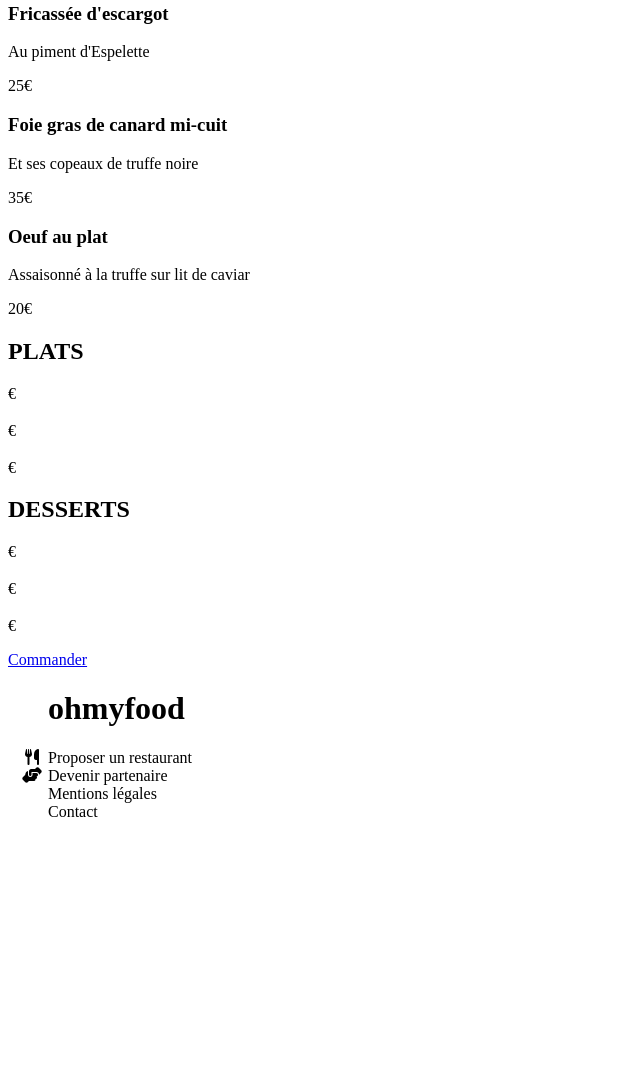
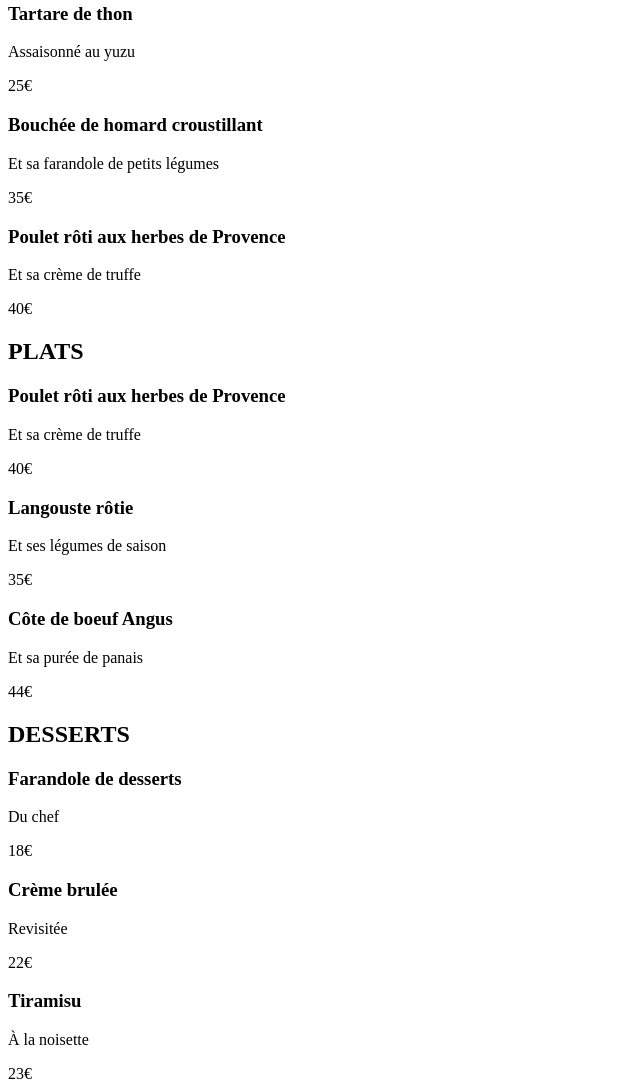
Before and after one commit to Ckeogh10/ohmyfood, a plain HTML site: page menu_4.html in a window 1280 px wide. Shown: the part 260-1346 px from the top of the page, without its empty margins (0-640 px from the left). Before the commit the page ends 1097 px from the top, so only its background shows below. Drawn offline with Linux system fonts and the light colour scheme; a web font is replaced by a local one.

Commit message:
Finished menu_3 HTML

```diff
--- a/menu_4.html
+++ b/menu_4.html
@@ -4,7 +4,7 @@
         <meta charset="utf-8" />
         <meta name="viewport" content="width=device-width, initial-scale=1">
         <link rel="stylesheet"/>
-        <title>ohmyfood</title>
+        <title>ohmyfood - Le délice des sens</title>
         <script src="https://kit.fontawesome.com/7f3e3916ff.js" crossorigin="anonymous"></script>
         <link rel="preconnect" href="https://fonts.googleapis.com">
         <link rel="preconnect" href="https://fonts.gstatic.com" crossorigin>
@@ -27,7 +27,7 @@
                 <div class="menu">
 
                     <div class="menu__restaurant">
-                        <h1>La palette du goût</h1>
+                        <h1>Le délice des sens</h1>
                         <div class="menu__heart">
                             <i class="fa-regular fa-heart"></i>
                         </div>
@@ -38,26 +38,26 @@
                         <h2>ENTRÉES</h2>
 
                         <div class="menu__item">
-                            <h3 class="menu__title">Fricassée d'escargot</h3>
+                            <h3 class="menu__title">Tartare de thon</h3>
                             <div class="menu__info">
-                                <p>Au piment d'Espelette</p>
+                                <p>Assaisonné au yuzu</p>
                                 <p>25€</p>
                             </div>
                         </div>
 
                         <div class="menu__item">
-                            <h3 class="menu__title">Foie gras de canard mi-cuit</h3>
+                            <h3 class="menu__title">Bouchée de homard croustillant</h3>
                             <div class="menu__info">
-                                <p>Et ses copeaux de truffe noire</p>
+                                <p>Et sa farandole de petits légumes</p>
                                 <p>35€</p>
                             </div>
                         </div>
 
                         <div class="menu__item">
-                            <h3 class="menu__title">Oeuf au plat</h3>
+                            <h3 class="menu__title">Poulet rôti aux herbes de Provence</h3>
                             <div class="menu__info">
-                                <p>Assaisonné à la truffe sur lit de caviar</p>
-                                <p>20€</p>
+                                <p>Et sa crème de truffe</p>
+                                <p>40€</p>
                             </div>
                         </div>
 
@@ -68,26 +68,26 @@
                         <h2>PLATS</h2>
 
                         <div class="menu__item">
-                            <h3 class="menu__title"></h3>
+                            <h3 class="menu__title">Poulet rôti aux herbes de Provence</h3>
                             <div class="menu__info">
-                                <p></p>
-                                <p>€</p>
+                                <p>Et sa crème de truffe</p>
+                                <p>40€</p>
                             </div>
                         </div>
 
                         <div class="menu__item">
-                            <h3 class="menu__title"></h3>
+                            <h3 class="menu__title">Langouste rôtie</h3>
                             <div class="menu__info">
-                                <p></p>
-                                <p>€</p>
+                                <p>Et ses légumes de saison</p>
+                                <p>35€</p>
                             </div>
                         </div>
 
                         <div class="menu__item">
-                            <h3 class="menu__title"></h3>
+                            <h3 class="menu__title">Côte de boeuf Angus</h3>
                             <div class="menu__info">
-                                <p></p>
-                                <p>€</p>
+                                <p>Et sa purée de panais</p>
+                                <p>44€</p>
                             </div>
                         </div>
 
@@ -98,26 +98,26 @@
                         <h2>DESSERTS</h2>
 
                         <div class="menu__item">
-                            <h3 class="menu__title"></h3>
+                            <h3 class="menu__title">Farandole de desserts</h3>
                             <div class="menu__info">
-                                <p></p>
-                                <p>€</p>
+                                <p>Du chef</p>
+                                <p>18€</p>
                             </div>
                         </div>
 
                         <div class="menu__item">
-                            <h3 class="menu__title"></h3>
+                            <h3 class="menu__title">Crème brulée</h3>
                             <div class="menu__info">
-                                <p></p>
-                                <p>€</p>
+                                <p>Revisitée</p>
+                                <p>22€</p>
                             </div>
                         </div>
 
                         <div class="menu__item">
-                            <h3 class="menu__title"></h3>
+                            <h3 class="menu__title">Tiramisu</h3>
                             <div class="menu__info">
-                                <p></p>
-                                <p>€</p>
+                                <p>À la noisette</p>
+                                <p>23€</p>
                             </div>
                         </div>
                     </div>
```
